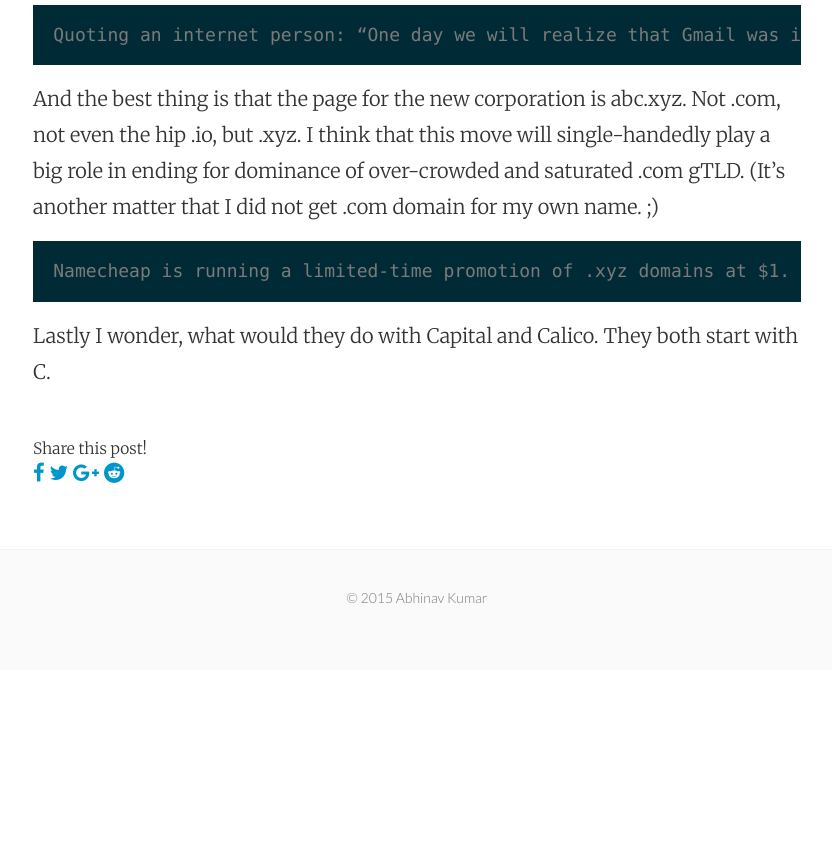
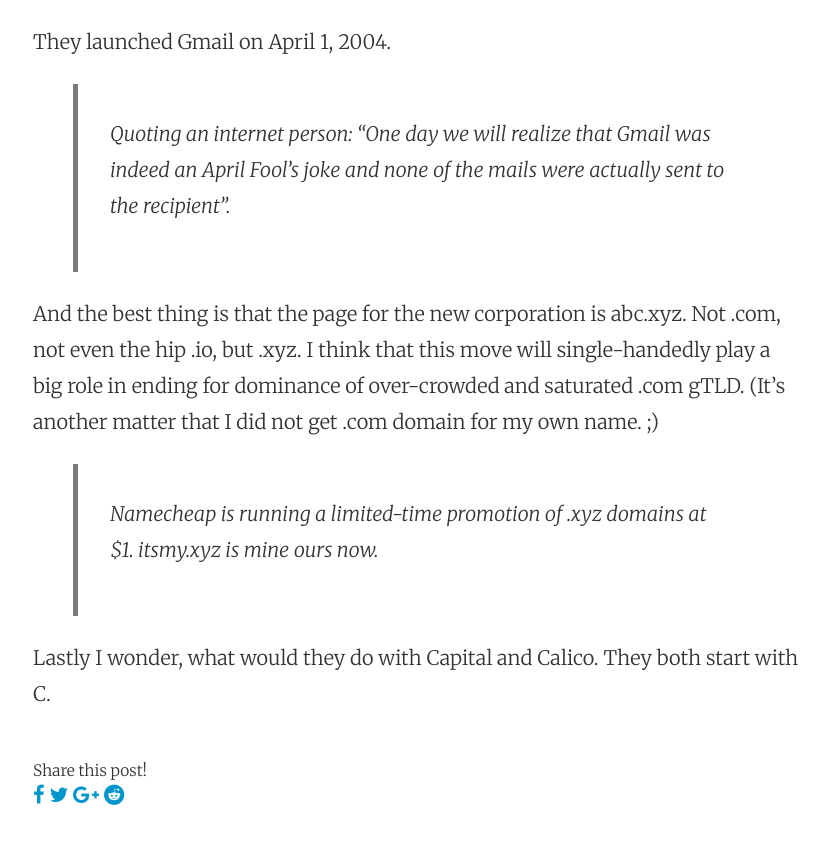
Before and after one commit to abhnvkmr/abhnvkmr.github.io, a Jekyll site: the page built from _posts/2015-08-14-a-for-g-for-google.md, in a window 1280 px wide and 900 px high, scrolled down 1215 px. Shown: the top 844 px of the window, without its empty margins (223-1055 px from the left). Built offline with Jekyll 4.4.1, drawn with Linux system fonts in a browser that asks for light colours; nearby versions of some CDN libraries; Markdown is read by kramdown in place of the engine named in the settings; before the commit the page ends 1885 px from its top, so only the background shows below that.

Commit message:
Fixed quote

```diff
--- a/_layouts/post.html
+++ b/_layouts/post.html
@@ -9,9 +9,9 @@
 
 <div class="post-header mb2">
   <h1>{{ page.title }}</h1>
-  <span class="post-meta">{{ page.date | date: "%b %-d, %Y" }}</span><br>
+  <span class="post-meta">{{ page.date | date: "%b %-d" }}</span><br>
   {% if page.update_date %}
-    <span class="post-meta">Updated: {{ page.update_date | date: "%b %-d, %Y" }}</span><br>
+    <span class="post-meta">Updated: {{ page.update_date | date: "%b %-d" }}</span><br>
   {% endif %}
   <span class="post-meta small">{{ minutes }} minute read</span>
 </div>
--- a/_posts/2015-08-14-a-for-g-for-google.md
+++ b/_posts/2015-08-14-a-for-g-for-google.md
@@ -14,14 +14,14 @@
 
 They are the only corporation who are very consistent with delivering easter eggs in their products. Even their Alphabet announcement has a hidden link to hooli.XYZ (A evil corporation parodying Google in the Mr Robot TV series). Microsoft also used to do that but I think their enterprise customers don’t like those fun parts of the software.
 
-    Who can forget the flight simulator game in Excel 97?
+> Who can forget the flight simulator game in Excel 97?
 
 They launched Gmail on April 1, 2004.
 
-    Quoting an internet person: “One day we will realize that Gmail was indeed an April Fool’s joke and none of the mails were actually sent to the recipient”.
+> Quoting an internet person: “One day we will realize that Gmail was indeed an April Fool’s joke and none of the mails were actually sent to the recipient”.
 
 And the best thing is that the page for the new corporation is abc.xyz. Not .com, not even the hip .io, but .xyz. I think that this move will single-handedly play a big role in ending for dominance of over-crowded and saturated .com gTLD. (It’s another matter that I did not get .com domain for my own name. ;)
 
-    Namecheap is running a limited-time promotion of .xyz domains at $1. itsmy.xyz is <strikethrough>mine</strikethrough> ours now.
+>Namecheap is running a limited-time promotion of .xyz domains at $1. itsmy.xyz is <strikethrough>mine</strikethrough> ours now.
 
 Lastly I wonder, what would they do with Capital and Calico. They both start with C.
```
